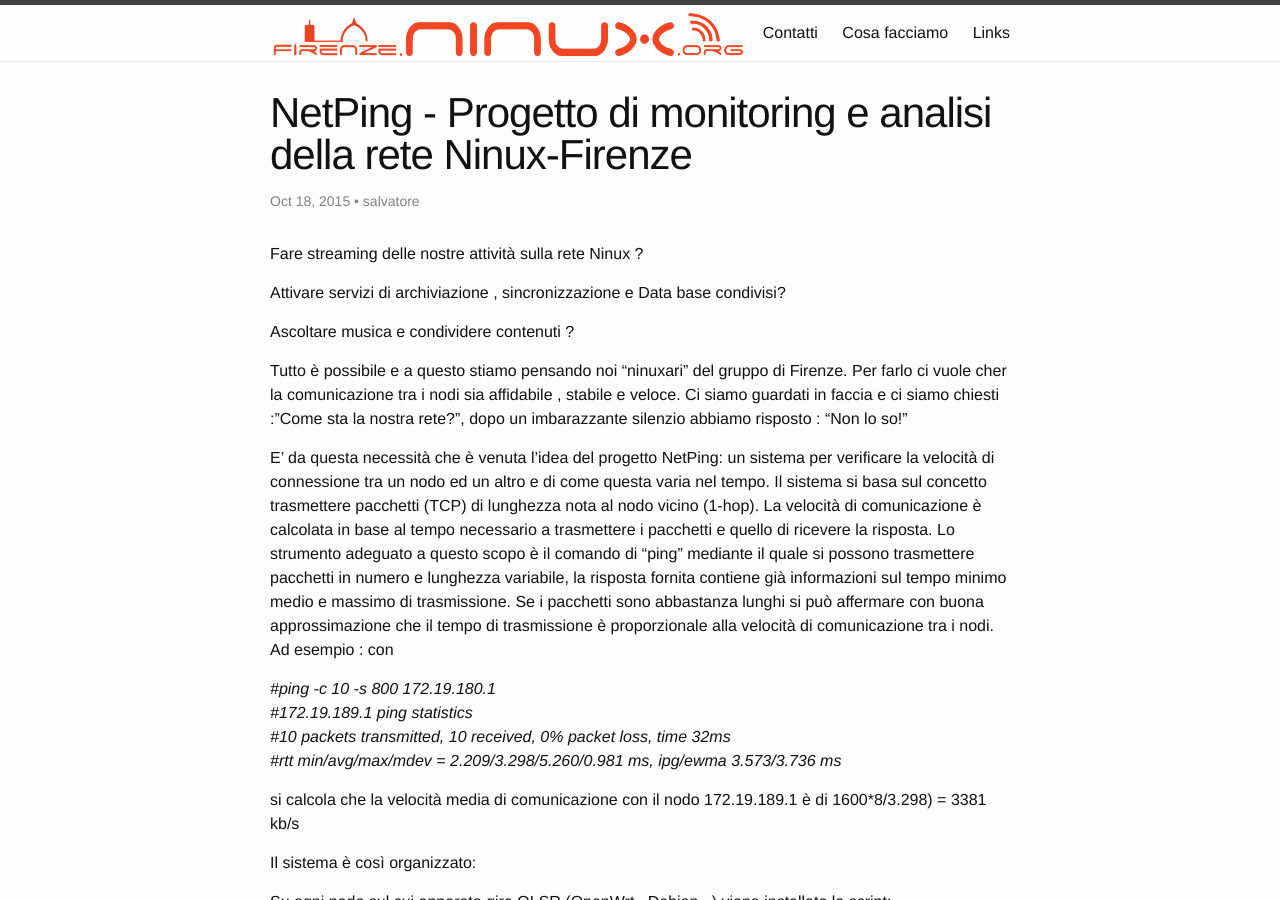
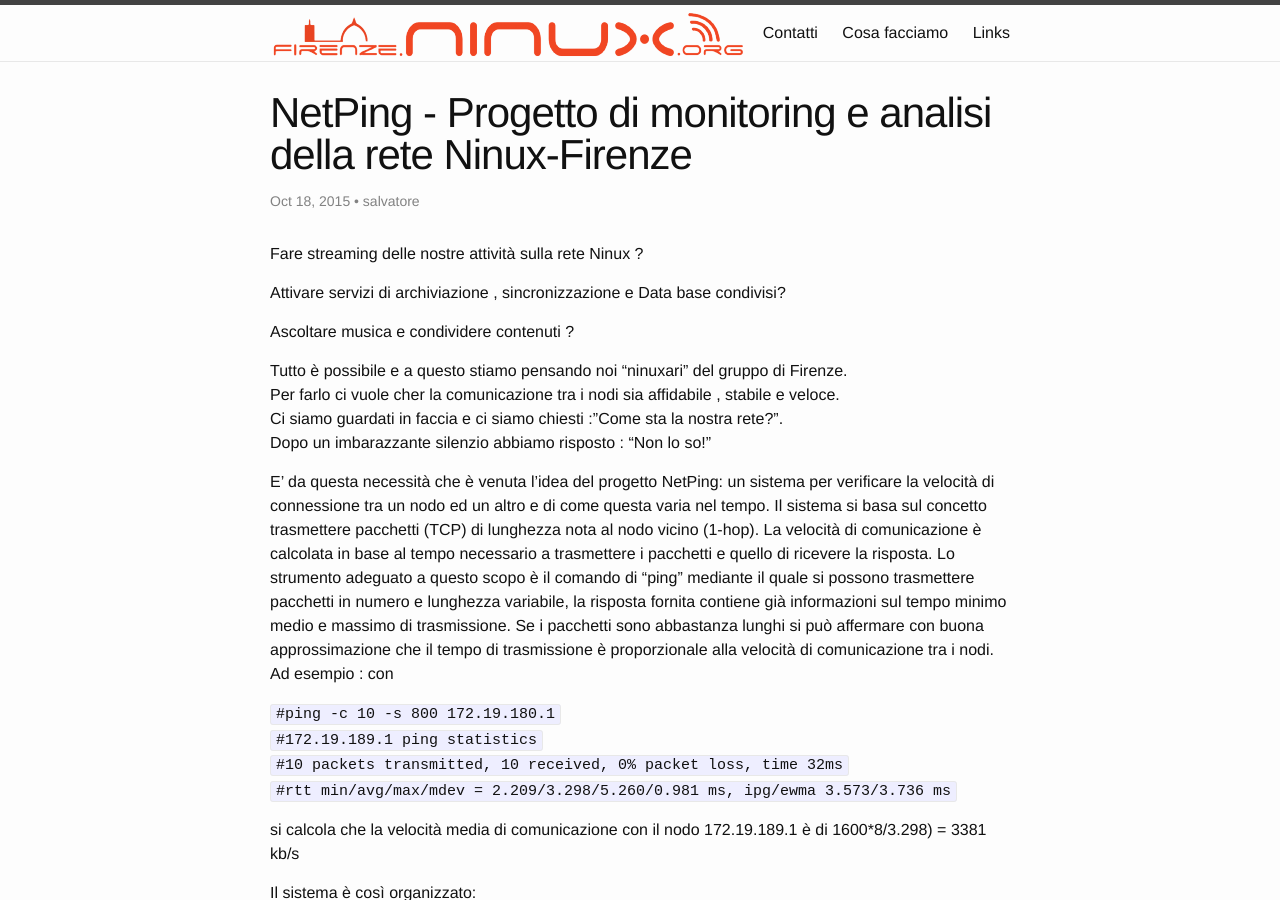
Before and after one commit to ninux-fi/firenze.ninux.org___old, a Jekyll site: the page built from _posts/2015-10-18-NetPing-Progetto di monitoring e analisi della rete Ninux-Fi.md, in a window 1280 px wide and 900 px high. Built offline with Jekyll 4.4.1, drawn with Linux system fonts in a browser that asks for light colours; comment, search, counter and statistics services are not loaded; some of the changed text lies outside the part shown.

```diff
--- a/_posts/2015-10-18-NetPing-Progetto di monitoring e analisi della rete Ninux-Fi.md
+++ b/_posts/2015-10-18-NetPing-Progetto di monitoring e analisi della rete Ninux-Fi.md
@@ -11,10 +11,10 @@ Attivare servizi di archiviazione , sincronizzazione e Data base condivisi?
 
 Ascoltare musica e condividere contenuti ?
 
-Tutto è possibile e a questo stiamo pensando noi "ninuxari" del gruppo di Firenze.
-Per farlo ci vuole cher la comunicazione tra i nodi sia affidabile , stabile e veloce.
-Ci siamo guardati in faccia e ci siamo chiesti :"Come sta la nostra rete?",
-dopo un imbarazzante silenzio abbiamo risposto : "Non lo so!"
+Tutto è possibile e a questo stiamo pensando noi "ninuxari" del gruppo di Firenze.<br>
+Per farlo ci vuole cher la comunicazione tra i nodi sia affidabile , stabile e veloce.<br>
+Ci siamo guardati in faccia e ci siamo chiesti :"Come sta la nostra rete?".<br>
+Dopo un imbarazzante silenzio abbiamo risposto : "Non lo so!"<br>
 
 E' da questa necessità che è venuta l'idea del progetto NetPing: un sistema per verificare la velocità di connessione tra un nodo ed
 un altro e di come questa varia nel tempo.
@@ -25,10 +25,10 @@ la risposta fornita contiene già informazioni sul tempo minimo medio e massimo
 Se i pacchetti sono abbastanza lunghi si può affermare con buona approssimazione che il tempo di trasmissione è proporzionale alla velocità di comunicazione tra i nodi.
 Ad esempio :  con
 
-*#ping -c  10 -s 800 172.19.180.1*<br>
-*#172.19.189.1 ping statistics*<br>
-*#10 packets transmitted, 10 received, 0% packet loss, time 32ms*<br>
-*#rtt min/avg/max/mdev = 2.209/3.298/5.260/0.981 ms, ipg/ewma 3.573/3.736 ms*<br>
+`#ping -c  10 -s 800 172.19.180.1`<br>
+`#172.19.189.1 ping statistics`<br>
+`#10 packets transmitted, 10 received, 0% packet loss, time 32ms`<br>
+`#rtt min/avg/max/mdev = 2.209/3.298/5.260/0.981 ms, ipg/ewma 3.573/3.736 ms`<br>
 
 si calcola che la velocità  media di comunicazione con il nodo 172.19.189.1 è di 1600*8/3.298) = 3381 kb/s
 
@@ -36,14 +36,14 @@ Il sistema è così organizzato:
 
 Su ogni nodo sul cui apparato gira OLSR (OpenWrt , Debian ..) viene installato lo script:
 
-*#check_neighs.sh*
+`#check_neighs.sh`
 
 questo viene attivato ogni ora con cron e  aggiorna il file "ping.csv" che riporta i risultati del ping eseguito verso i nodi vicini 1-hop.
 E' necessario che il nodo fornisca un servizo HTTP.
 Da qualche parte, nella rete, (nel nostro caso : 10.150.28.10) è presente un server che a cadenza di un ora
 interroga ogni nodo e scarica il file "ping.csv" attraverso
 
-*#wget :http//indirizzo_del_nodo/ping*
+`#wget :http//indirizzo_del_nodo/ping`
 
 ne esegue la differenza con quello sacricato durante la precedente scansione,
 e archivia i dati nel data base (MySql) net_ping.
@@ -52,7 +52,8 @@ e archivia i dati nel data base (MySql) net_ping.
 
 Al momento il sistema è attivo su sette nodi della rete e sta fornendo i primi risultati.
 Contiamo di poter installare lo script su tutti i nodi entro la prossima setimana.
-Stiamo lavorando ad un sistema di analisi e rappresentazione dei dati Web Based. Un esempio è [qui](http://ping.cube.l0g.in/links/).
+Stiamo lavorando ad un sistema di analisi e rappresentazione dei dati Web Based.<br>
+Un esempio è [qui](http://ping.cube.l0g.in/links/).
 
-Il progetto è interamente scaricabile da :
+Il progetto è interamente scaricabile da:
 [https://github.com/ninux-fi/monitoring_scripts.git](https://github.com/ninux-fi/monitoring_scripts.git)
```
